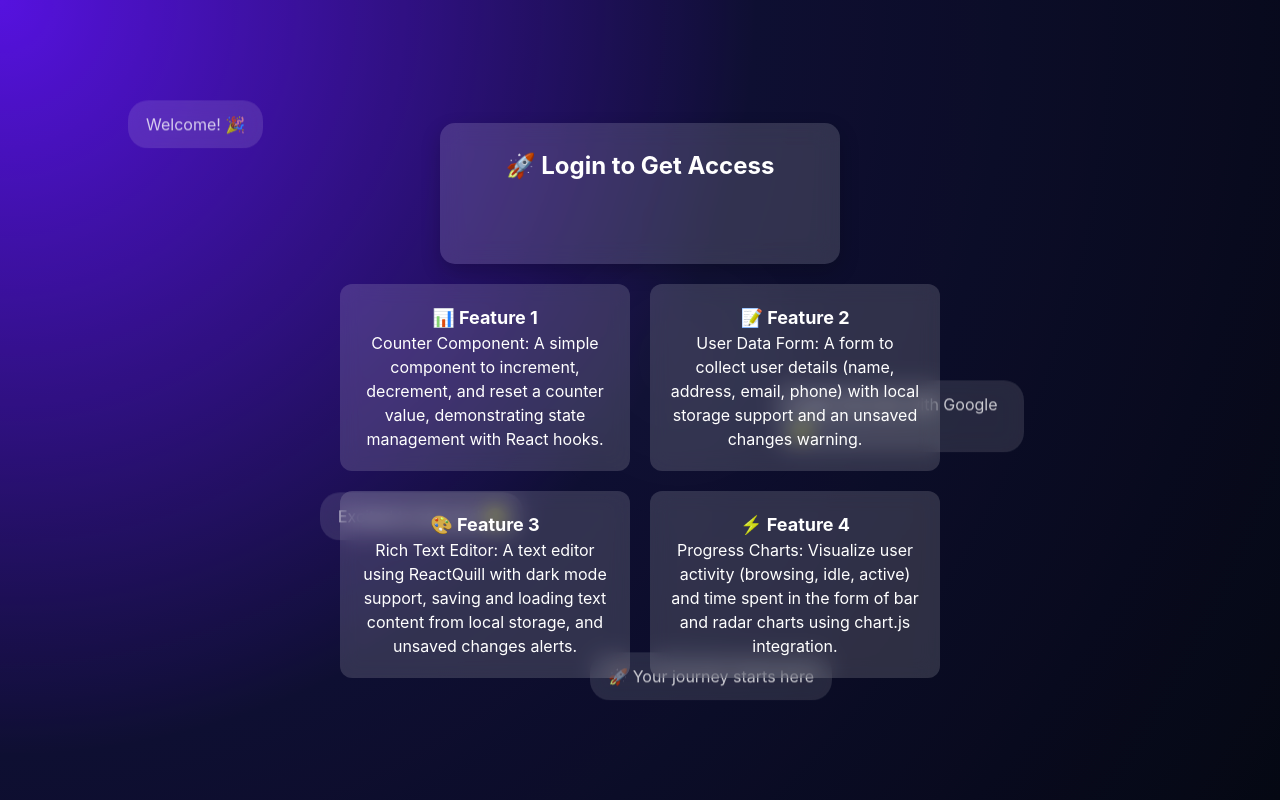
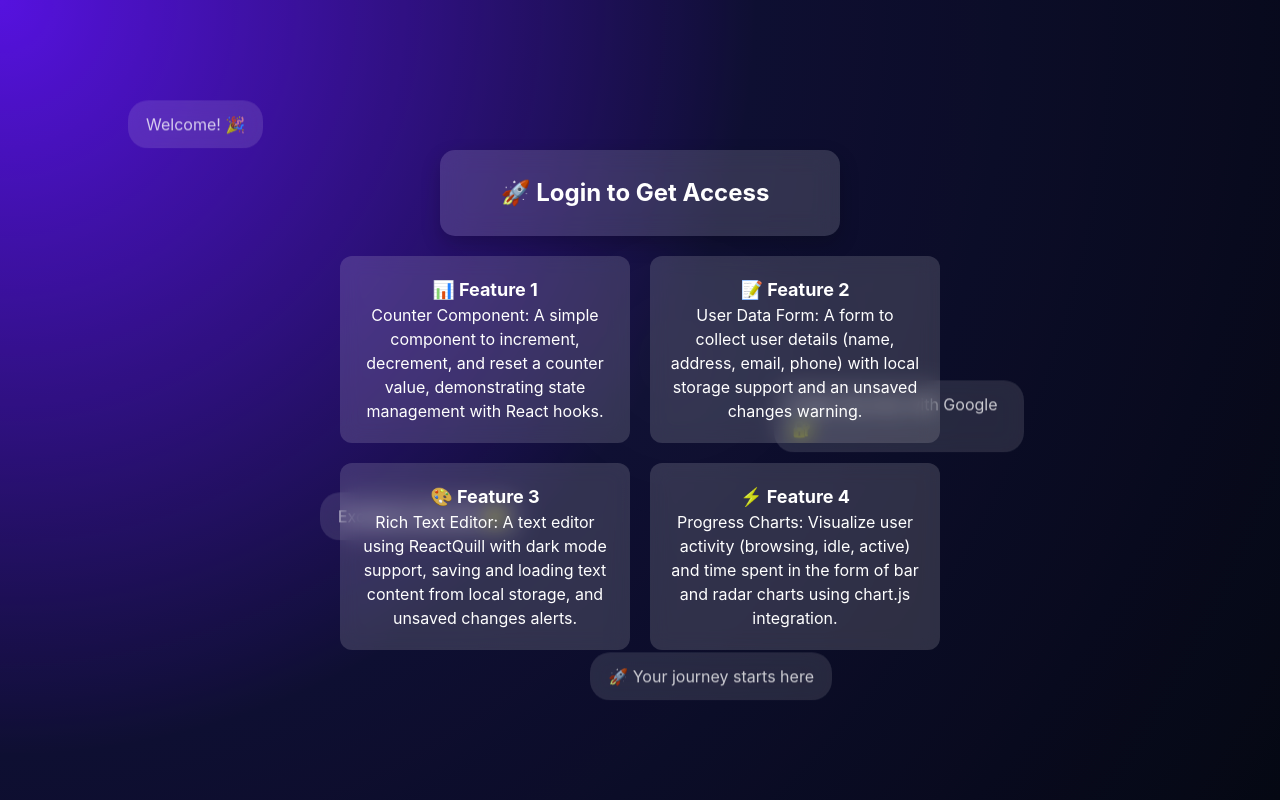
Before and after one commit to thunderavi/Utilti-project, a React (Vite) app in the folder projectutil/: page / in a window 1280 px wide. Built offline with nearby package versions, Linux system fonts and the light colour scheme.

Commit message:
changes in login

```diff
--- a/projectutil/src/components/GoogleAuth.css
+++ b/projectutil/src/components/GoogleAuth.css
@@ -70,6 +70,9 @@
 
   /* Login Box with Glassmorphism */
   .login-box {
+    display: flex;
+    align-items: center; /* Vertically align items */
+    justify-content: center; /* Horizontally center items */
     text-align: center;
     padding: 25px;
     background: rgba(255, 255, 255, 0.15);
@@ -78,16 +81,16 @@
     backdrop-filter: blur(12px);
     width: 400px;
     animation: fadeIn 1.5s ease-in-out;
-    justify-content: center;
-    align-items: center;
   }
 
   .login-box h2 {
     font-size: 24px;
     font-weight: bold;
     color: white;
-    margin-bottom: 15px;
+    margin-right: 10px; /* Space between text and button */
+    margin-bottom: 0; /* Remove bottom margin */
   }
+
 
   /* Google Button Styling */
   .google-login-button {
--- a/projectutil/src/components/GoogleAuth.jsx
+++ b/projectutil/src/components/GoogleAuth.jsx
@@ -30,16 +30,11 @@ function GoogleAuth({ setIsLoggedIn }) {
 
         {/* Floating glow elements */}
         <div className="floating-glow"></div>
+        <div className="login-box">
+  <h2>🚀 Login to Get Access</h2>
+  <GoogleLogin onSuccess={handleSuccess} onError={handleError} theme="outline" size="mid" />
+</div>
 
-        <div className="login-box">
-          <h2>🚀 Login to Get Access</h2>
-          <GoogleLogin
-            onSuccess={handleSuccess}
-            onError={handleError}
-            theme="outline"
-            size="large"
-          />
-        </div>
 
         {/* Features grid */}
         <div className="features-grid">
```
